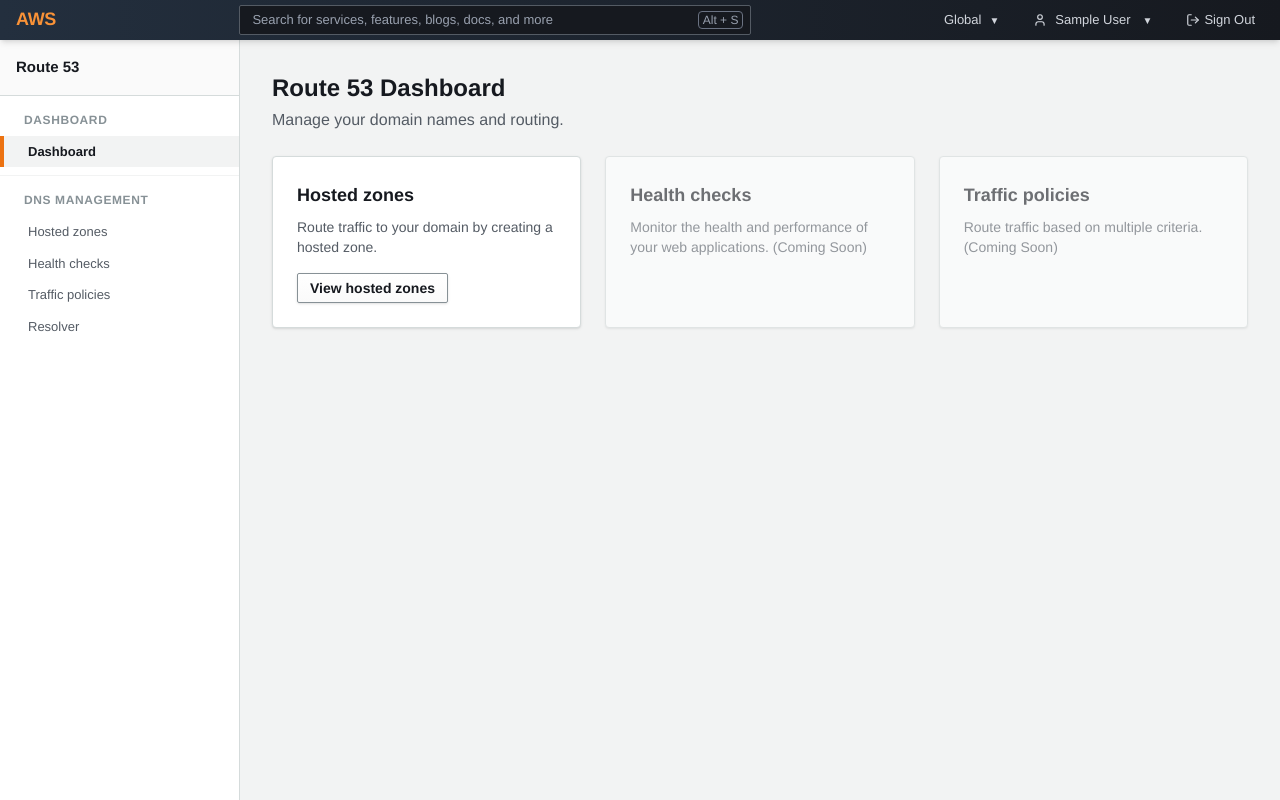
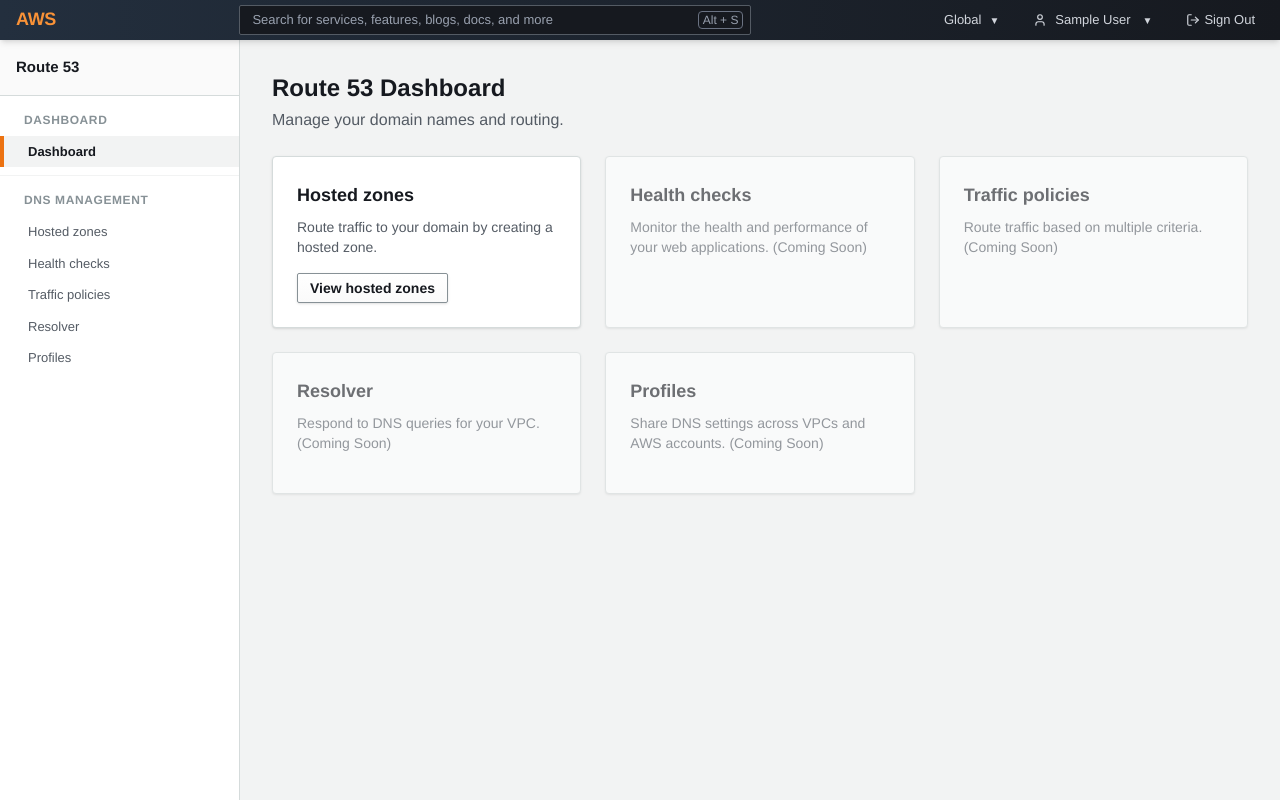
Before and after one commit to sahilsing2k02/route53-clone, a Next.js app in the folder frontend/: page / in a window 1280 px wide. Built offline with nearby package versions, Linux system fonts and the light colour scheme; sample sign-in values are in the browser's storage.

Commit message:
feat(frontend): add Profiles placeholder and update dashboard

```diff
--- a/frontend/src/app/(dashboard)/page.tsx
+++ b/frontend/src/app/(dashboard)/page.tsx
@@ -45,6 +45,20 @@
             Route traffic based on multiple criteria. (Coming Soon)
           </p>
         </div>
+
+        <div className="aws-panel p-6 opacity-60">
+          <h2 className="text-lg font-bold text-[#16191F] mb-2">Resolver</h2>
+          <p className="text-sm text-[#545B64] mb-4">
+            Respond to DNS queries for your VPC. (Coming Soon)
+          </p>
+        </div>
+
+        <div className="aws-panel p-6 opacity-60">
+          <h2 className="text-lg font-bold text-[#16191F] mb-2">Profiles</h2>
+          <p className="text-sm text-[#545B64] mb-4">
+            Share DNS settings across VPCs and AWS accounts. (Coming Soon)
+          </p>
+        </div>
       </div>
     </div>
   );
--- /dev/null
+++ b/frontend/src/app/(dashboard)/profiles/page.tsx
@@ -0,0 +1,5 @@
+import ComingSoon from "@/components/ComingSoon";
+
+export default function Profiles() {
+  return <ComingSoon title="Profiles" />;
+}
--- a/frontend/src/components/Sidebar.tsx
+++ b/frontend/src/components/Sidebar.tsx
@@ -11,6 +11,7 @@
   { name: "Health checks", href: "/health-checks" },
   { name: "Traffic policies", href: "/traffic-policies" },
   { name: "Resolver", href: "/resolver" },
+  { name: "Profiles", href: "/profiles" },
 ];
 
 export default function Sidebar() {
```
